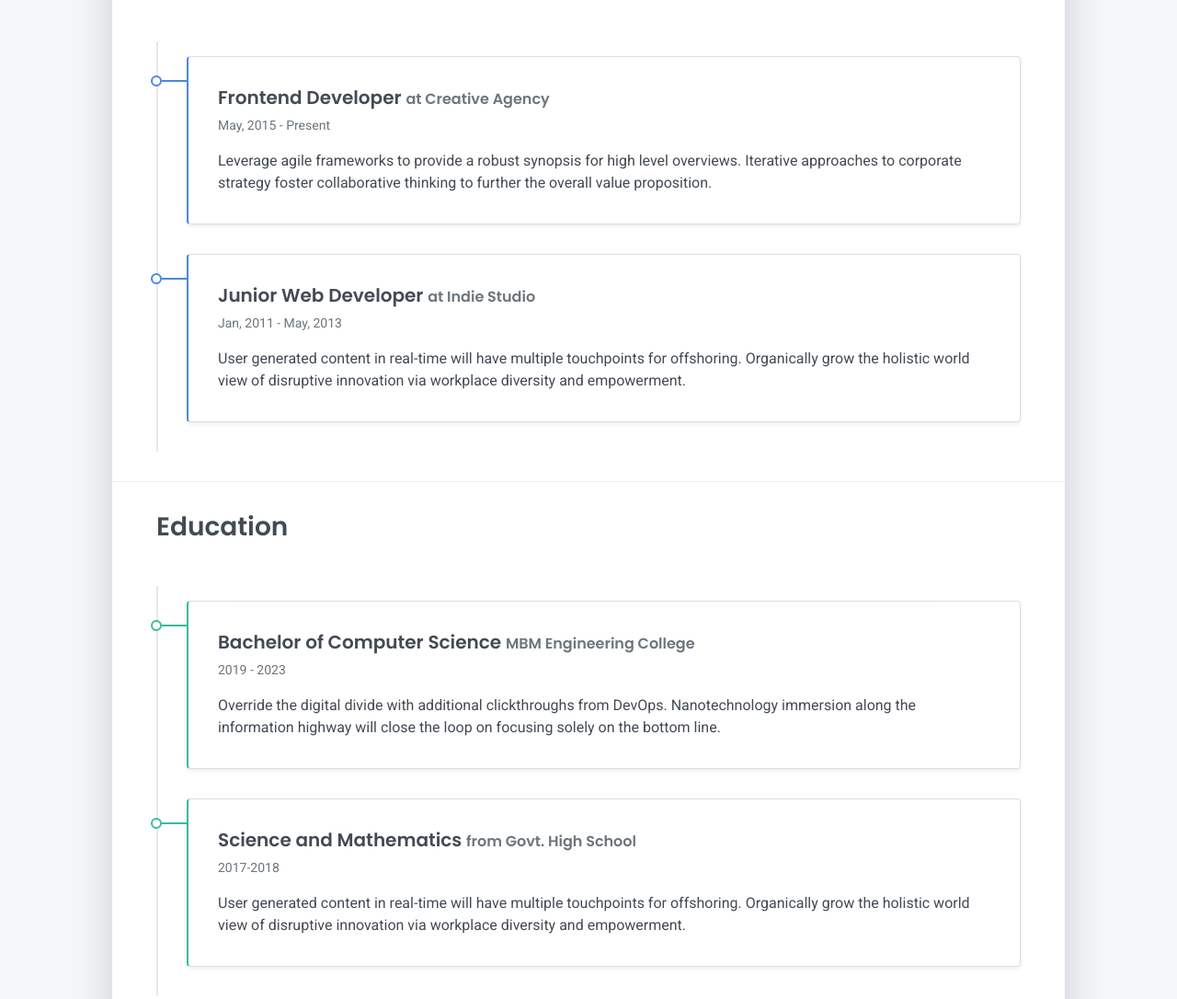
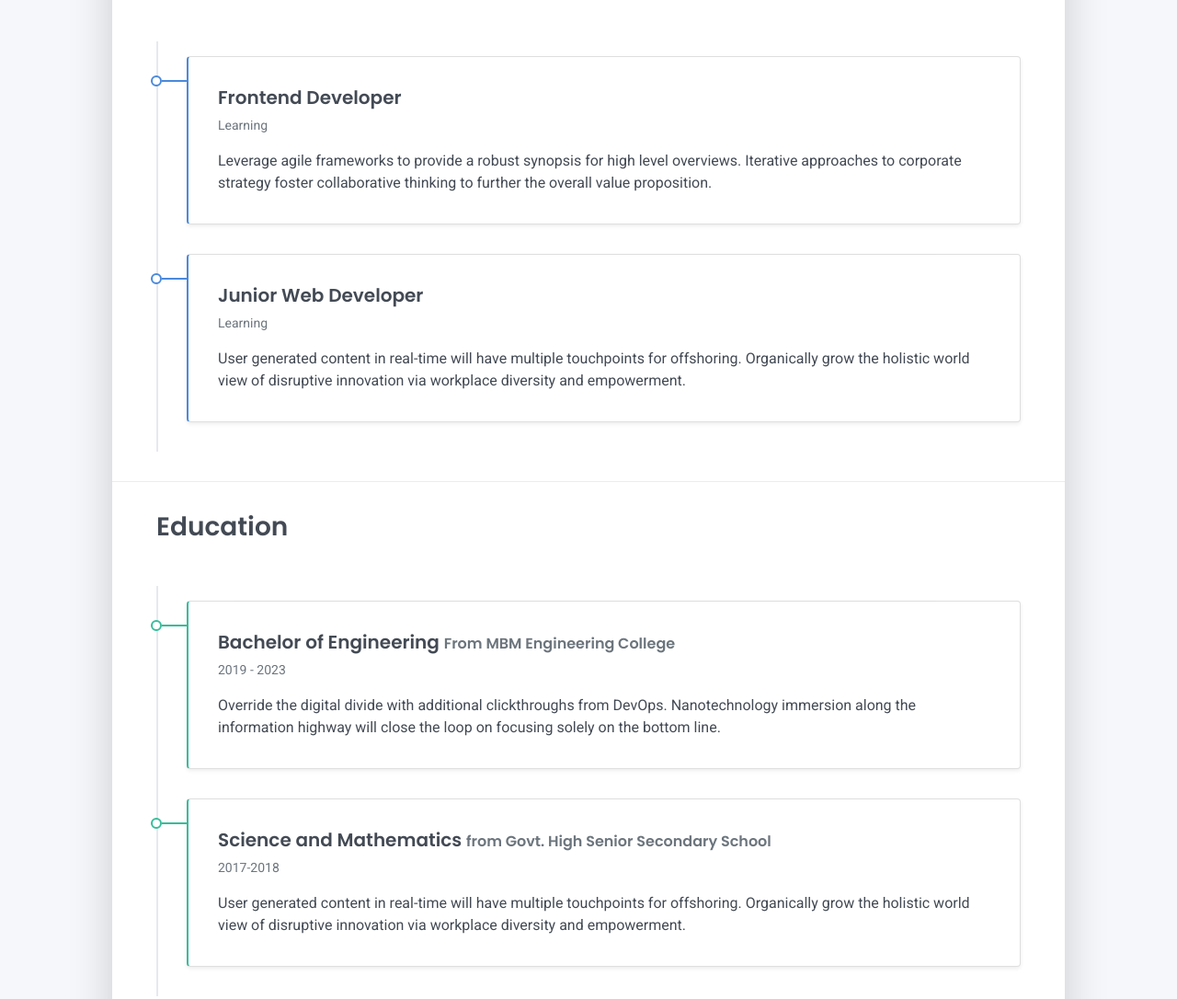
Before and after one commit to maina740/My_Resume, a plain HTML site: page index.html in a window 1280 px wide. Shown: the part 1121-2207 px from the top of the page at 92% size. Drawn offline with Linux system fonts and the light colour scheme.

Commit message:
Add files via upload

```diff
--- a/index.html
+++ b/index.html
@@ -158,8 +158,8 @@
           <div class="timeline">
             <div class="timeline-card timeline-card-primary card shadow-sm">
               <div class="card-body">
-                <div class="h5 mb-1">Frontend Developer <span class="text-muted h6">at Creative Agency</span></div>
-                <div class="text-muted text-small mb-2">May, 2015 - Present</div>
+                <div class="h5 mb-1">Frontend Developer <span class="text-muted h6"></span></div>
+                <div class="text-muted text-small mb-2">Learning</div>
                 <div>Leverage agile frameworks to provide a robust synopsis for high level overviews. Iterative
                   approaches to corporate strategy foster collaborative thinking to further the overall value
                   proposition.</div>
@@ -167,8 +167,8 @@
             </div>
             <div class="timeline-card timeline-card-primary card shadow-sm">
               <div class="card-body">
-                <div class="h5 mb-1">Junior Web Developer <span class="text-muted h6">at Indie Studio</span></div>
-                <div class="text-muted text-small mb-2">Jan, 2011 - May, 2013</div>
+                <div class="h5 mb-1">Junior Web Developer <span class="text-muted h6"></span></div>
+                <div class="text-muted text-small mb-2">Learning</div>
                 <div>User generated content in real-time will have multiple touchpoints for offshoring. Organically grow
                   the holistic world view of disruptive innovation via workplace diversity and empowerment.</div>
               </div>
@@ -182,7 +182,7 @@
           <div class="timeline">
             <div class="timeline-card timeline-card-success card shadow-sm">
               <div class="card-body">
-                <div class="h5 mb-1">Bachelor of Computer Science <span class="text-muted h6">MBM Engineering
+                <div class="h5 mb-1">Bachelor of Engineering <span class="text-muted h6"> From MBM Engineering
                     College</span></div>
                 <div class="text-muted text-small mb-2">2019 - 2023</div>
                 <div>Override the digital divide with additional clickthroughs from DevOps. Nanotechnology immersion
@@ -191,7 +191,7 @@
             </div>
             <div class="timeline-card timeline-card-success card shadow-sm">
               <div class="card-body">
-                <div class="h5 mb-1">Science and Mathematics <span class="text-muted h6">from Govt. High School</span>
+                <div class="h5 mb-1">Science and Mathematics <span class="text-muted h6">from Govt. High Senior Secondary School</span>
                 </div>
                 <div class="text-muted text-small mb-2">2017-2018</div>
                 <div>User generated content in real-time will have multiple touchpoints for offshoring. Organically grow
```
